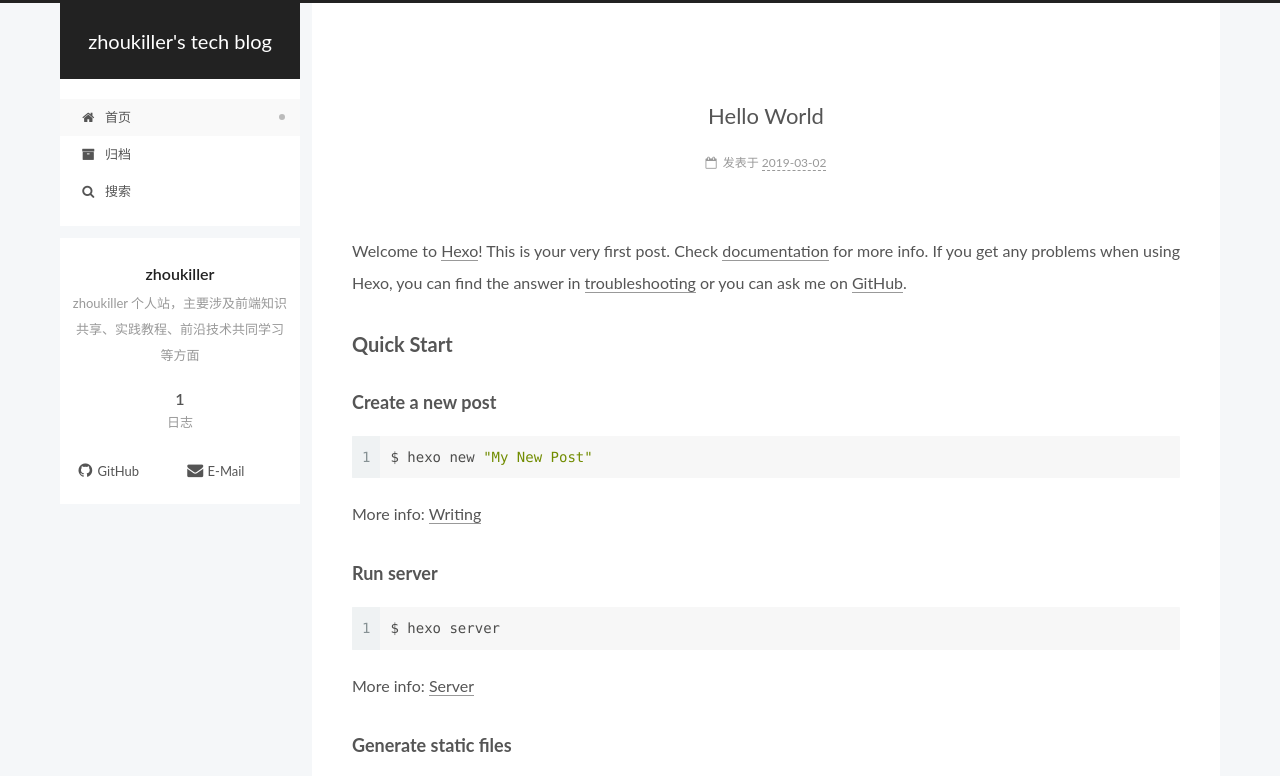
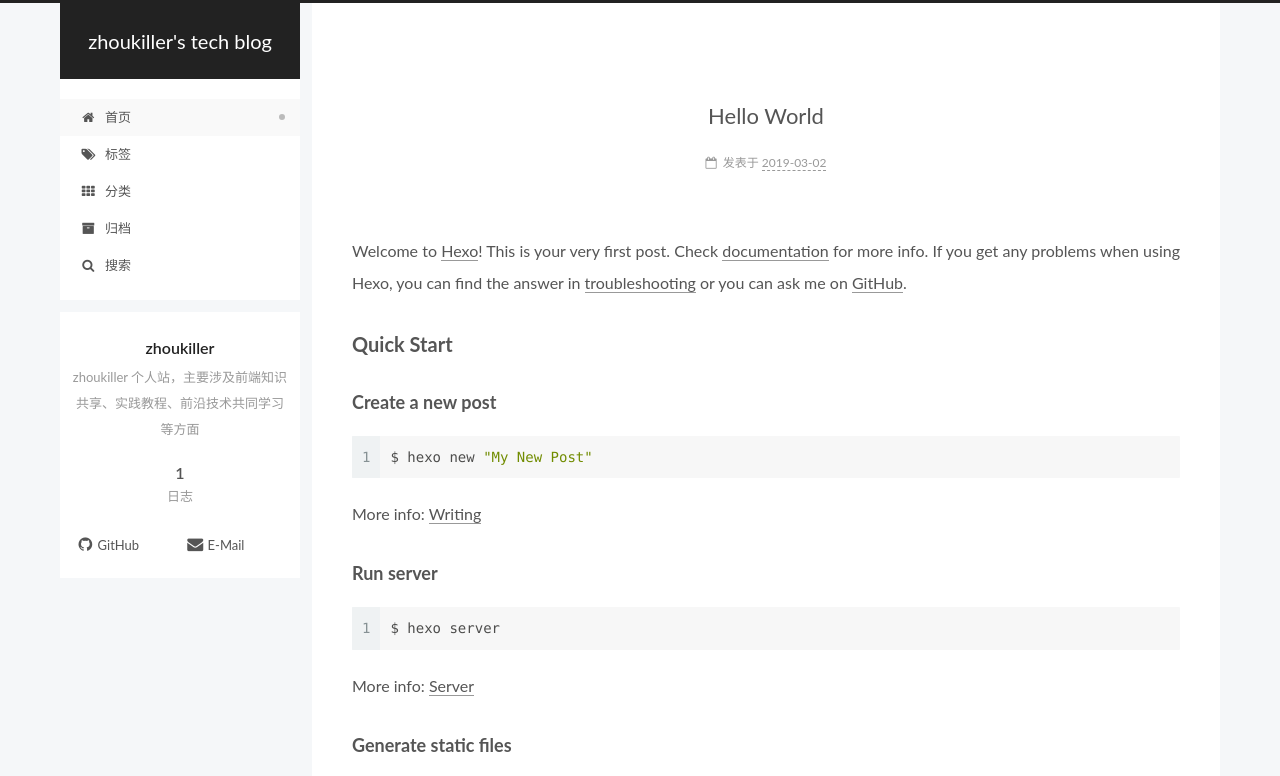
Before and after one commit to zhoukiller/zhoukiller.github.io, a plain HTML site: page index.html in a window 1280 px wide. Shown: the top 776 px of the page. Drawn offline with Linux system fonts and the light colour scheme.

Commit message:
Site updated: 2019-03-02 11:50:36

```diff
--- a/index.html
+++ b/index.html
@@ -220,6 +220,40 @@
 
 
     <a href="/" rel="section"><i class="menu-item-icon fa fa-fw fa-home"></i> <br>首页</a>
+
+  </li>
+
+
+
+
+          <li class="menu-item menu-item-tags">
+
+
+
+
+
+
+
+
+
+    <a href="/tags/" rel="section"><i class="menu-item-icon fa fa-fw fa-tags"></i> <br>标签</a>
+
+  </li>
+
+
+
+
+          <li class="menu-item menu-item-categories">
+
+
+
+
+
+
+
+
+
+    <a href="/categories/" rel="section"><i class="menu-item-icon fa fa-fw fa-th"></i> <br>分类</a>
 
   </li>
 
```
Also changed, not shown: 2019/03/02/hello-world/index.html (+34 -0 lines), archives/2019/03/index.html (+40 -0 lines), archives/2019/index.html (+40 -0 lines), archives/index.html (+40 -0 lines), categories/index.html (+40 -0 lines), tags/index.html (+40 -0 lines).
